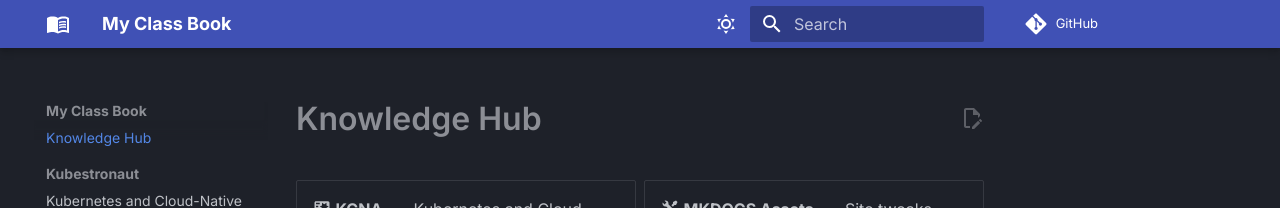
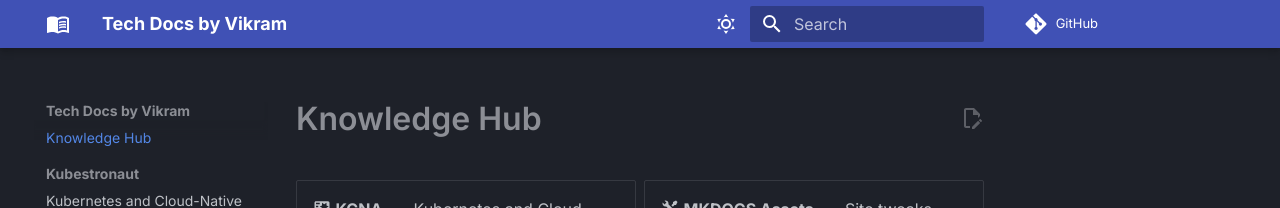
Before and after one commit to vikrampruthvi5/TechDocs, an MkDocs documentation site: the page built from docs/index.md, in a window 1280 px wide. Shown: the top 208 px of the page. Built offline with MkDocs 1.6.1 and Material for MkDocs 9.7.7, drawn with Linux system fonts in a browser that asks for light colours.

Commit message:
Initial docs commit

```diff
--- a/mkdocs.yml
+++ b/mkdocs.yml
@@ -1,4 +1,4 @@
-site_name: My Class Book
+site_name: Tech Docs by Vikram
 site_description: Internal knowledge & study notes
 site_url: https://vikrampruthvi5.github.io/
 repo_url: https://github.com/vikrampruthvi5
```
